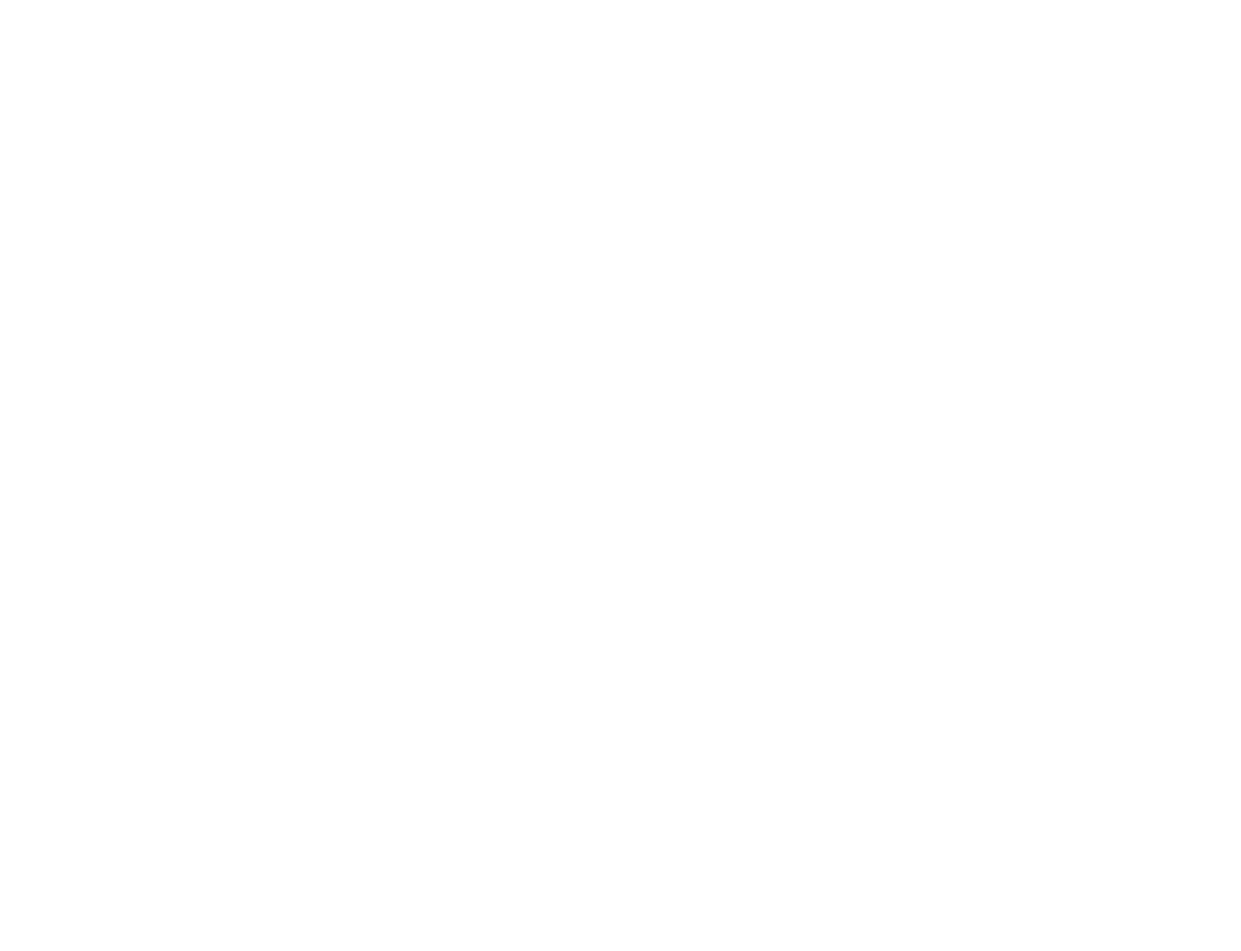
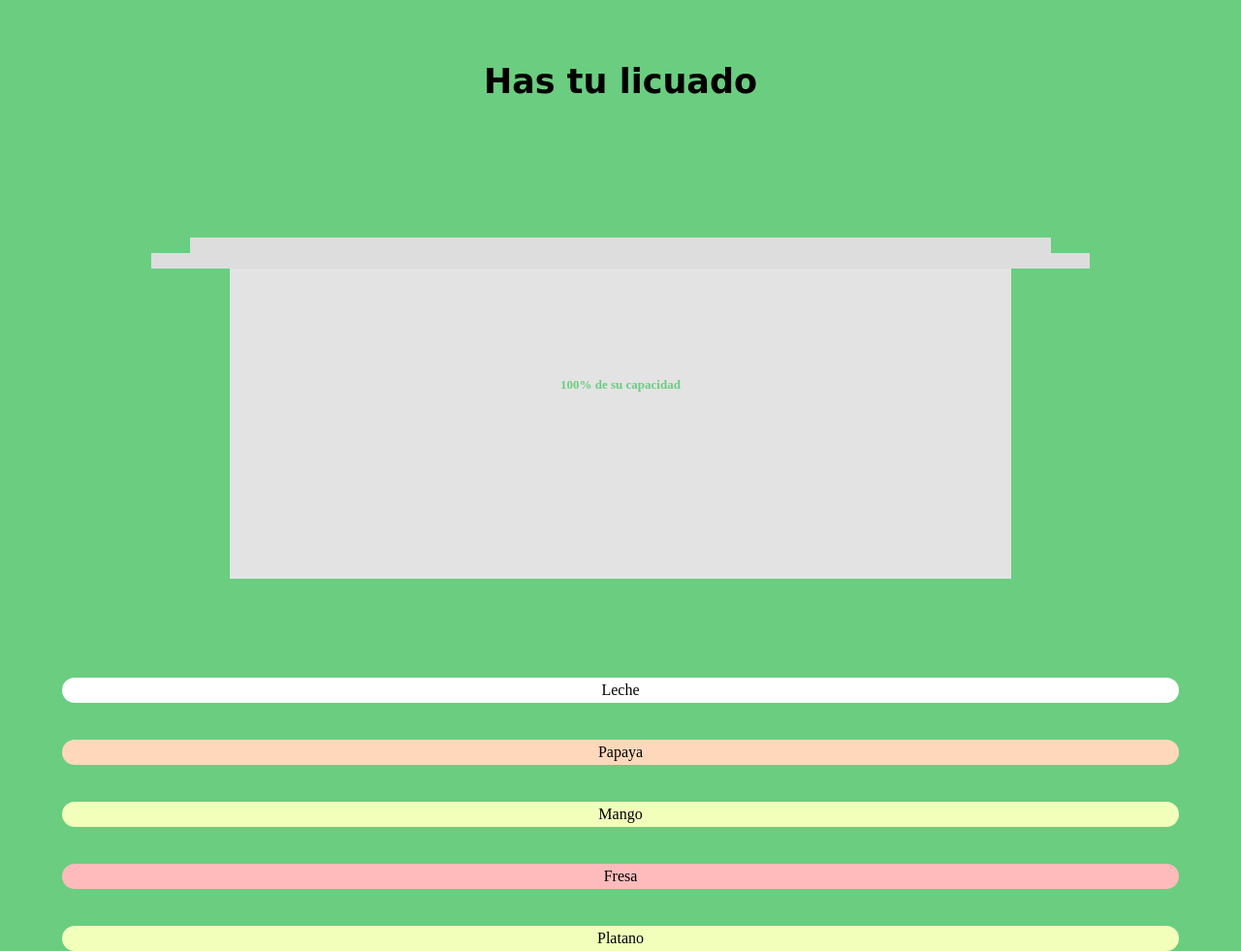
Before and after one commit to jarero321/HasTuLicuado, a plain HTML site: page index.html in a window 1280 px wide. Shown: the whole page at 97% size. Before the commit the page ends 800 px from the top, so only its background shows below. Drawn offline with Linux system fonts and the light colour scheme; a web font is replaced by a local one.

Commit message:
Add files via upload

```diff
--- a/index.html
+++ b/index.html
@@ -4,9 +4,40 @@
     <meta charset="UTF-8">
     <meta http-equiv="X-UA-Compatible" content="IE=edge">
     <meta name="viewport" content="width=device-width, initial-scale=1.0">
-    <title>Document</title>
+    <title>Licuados Locos</title>
+    <link rel="stylesheet" href="./styles/styles.css">
 </head>
 <body>
+    <div class="modal">
+        <h2>
+            Tu orden se a registrado
+        </h2>
+        <h1 class="reiniciar">
+            Crear nuevo licuado
+        </h1>
+    </div>
+    <section>
+        <h1 class="title">
+            Has tu licuado
+        </h1>
+        <main class="main-container">
+            <div class="vaso" id="vaso">
+                <h2 class="title-vaso">100% de su capacidad</h2>
+            </div>
+            <div>
+                <ul>
 
+                </ul>
+            </div>
+        </main>
+        <div class="container-options">
+            <a class="item-option leche" href="#">Leche</a>
+            <a class="item-option papaya" href="#">Papaya</a>
+            <a class="item-option mango" href="#">Mango</a>
+            <a class="item-option fresa" href="#">Fresa</a>
+            <a class="item-option platano" href="#">Platano</a>
+        </div>
+    </section>
+    <script src="./js/main.js"></script>
 </body>
 </html>
--- /dev/null
+++ b/js/main.js
@@ -0,0 +1,25 @@
+const vaso = document.getElementById("vaso");
+const items_boton = document.querySelectorAll(".item-option");
+const options = ["leche","papaya","mango","fresa","platano"];
+const reinicio = document.querySelector(".reiniciar");
+const modal = document.querySelector(".modal");
+let capacidad = 100;
+// agregando el evento click a los enlaces
+items_boton.forEach( (item,index) => {
+    item.addEventListener("click", () => {
+        if (capacidad > 0){
+        const div = document.createElement("div");
+        div.className = `item ${options[index]}`;
+        vaso.appendChild(div)
+        capacidad -= 20
+        vaso.firstElementChild.innerHTML = `${capacidad}% de su capacidad`;
+        }else{
+            modal.classList.add("visible")
+        }
+    })
+})
+reinicio.addEventListener("click", () => {
+    modal.classList.remove("visible");
+    capacidad = 100;
+    document.querySelectorAll(".item").forEach(e => e.parentNode.removeChild(e));
+})
--- /dev/null
+++ b/styles/styles.css
@@ -0,0 +1,134 @@
+@import url("https://fonts.googleapis.com/css2?family=Rhodium+Libre&family=Ribeye+Marrow&display=swap");
+/* guia
+font-family: 'Rhodium Libre', serif;
+font-family: 'Ribeye Marrow', cursive; */
+body {
+  background-color:#6ACD80;
+}
+* {
+  box-sizing: border-box;
+  margin: 0;
+  padding: 0;
+}
+.title {
+    font-family: "Ribeye Marrow", cursive;
+    text-align: center;
+    margin-top: 5%;
+    font-size:35px;
+
+}
+.main-container{
+    width:90vw;
+    height:40vh;
+    margin-left:5%;
+    margin-top: 5%;
+
+}
+.vaso{
+    margin-top: 15%;
+    margin-left: 15%;
+    width:70%;
+    height:100%;
+    background-color:#E3E3E3;
+    position: relative;
+    display:flex;
+    flex-direction: column-reverse;
+}
+.vaso::after{
+    content:"";
+    position: absolute;
+    top:-5%;
+    left:-10%;
+    height:5%;
+    width:120%;
+    background-color:#DDDDDD;
+}
+.vaso::before{
+    content:"";
+    position: absolute;
+    top:-10%;
+    left:-5%;
+    height:5%;
+    width:110%;
+    background-color:#DDDDDD;
+}
+.title-vaso{
+    position:absolute;
+    width:100%;
+    font-family:'Rhodium Libre', serif;
+    font-size: 13px;
+    text-align: center;
+    color:#6ACD80;
+    top:35%;
+}
+.item{
+    flex-basis: 20%;
+}
+.container-options{
+    margin-top:5%;
+    width:100%;
+    height:40vh;
+    display: flex;
+    flex-direction: column;
+}
+.item-option{
+    text-decoration: none;
+    color:black;
+    text-align: center;
+    width:90%;
+    margin: 0 auto;
+    flex-basis: 14%;
+    display: flex;
+    justify-content:center;
+    align-items: center;
+    margin-top: 3%;
+    border-radius: 20px;
+}
+/* sabores a elegir */
+
+.leche{
+    background-color:white;
+}
+.azucar{
+    background-color:white;
+}
+.papaya{
+    background-color: #FFD8BB;
+}
+.mango{
+    background-color: #F1FFBB;
+}
+.fresa{
+    background-color: #FFBBBB;
+}
+.platano {
+    background-color: #F1FFBB;
+}
+.modal{
+
+    position: fixed;
+    width:80%;
+    height:40%;
+    background-color: rgb(253, 222, 253);
+    z-index: 10;
+    left:10%;
+    top:20%;
+    box-shadow: 5px 5px 10px 0px rgba(80, 80, 80, 0.726);
+    display: none;
+    flex-direction: column;
+    justify-content:center;
+    text-align: center;
+}
+.visible {
+    display:flex;
+}
+.modal h2 {
+    font-family: 'Courier New', Courier, monospace;
+    font-size:20px
+}
+.reiniciar {
+    font-family:'Courier New', Courier, monospace;
+    font-size:20px;
+    margin-top: 10%;
+    color:blue;
+}
```
